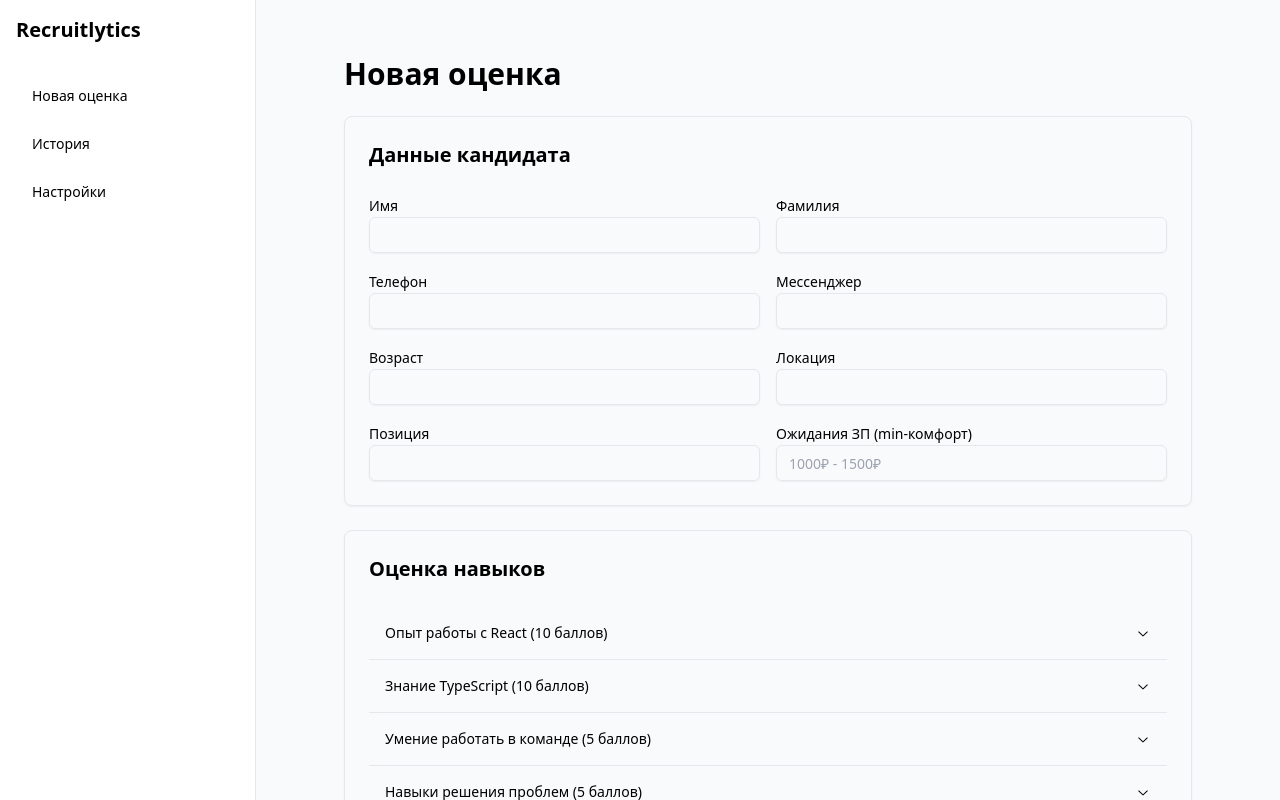
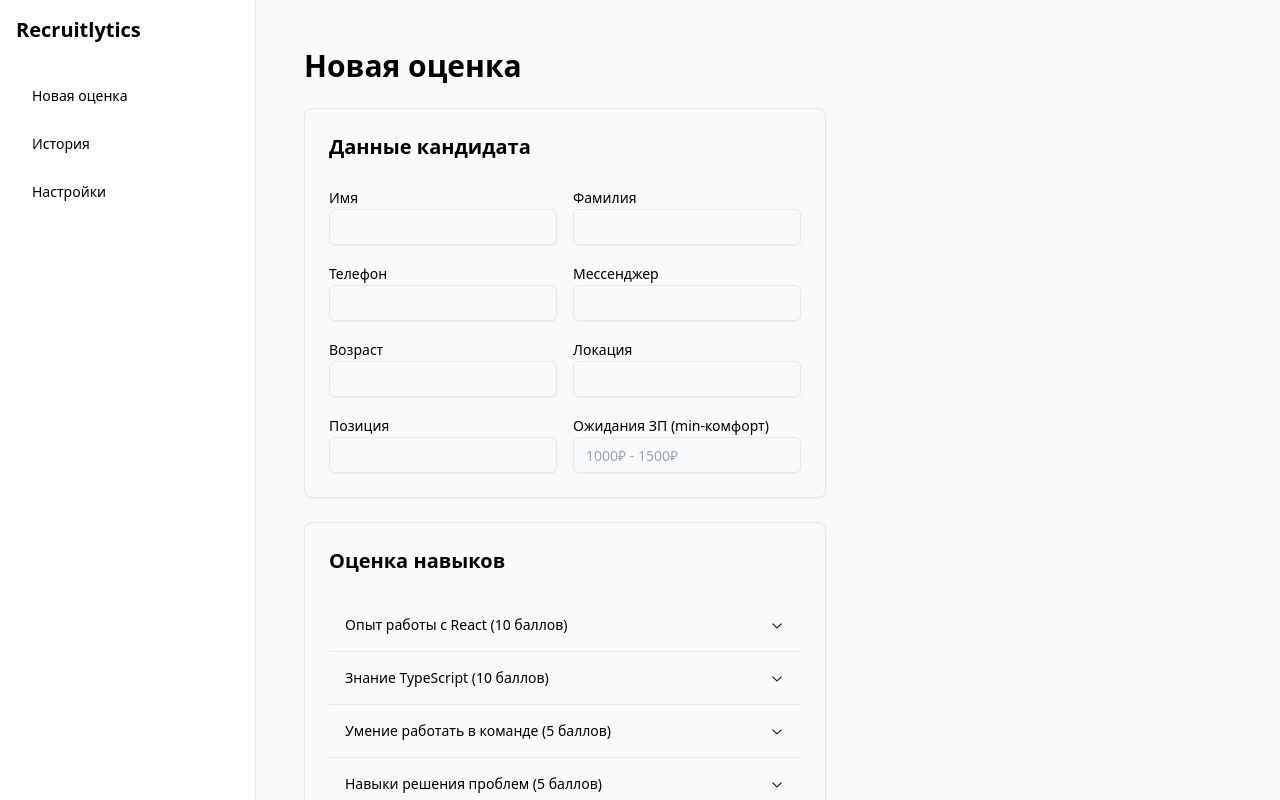
Before and after one commit to haaum666/Recruitlytics, a React (Vite) app: page / in a window 1280 px wide. Shown: the top 800 px of the page. Built offline with nearby package versions, Linux system fonts and the light colour scheme.

Commit message:
Update Layout.jsx

```diff
--- a/src/components/common/Layout.jsx
+++ b/src/components/common/Layout.jsx
@@ -5,7 +5,7 @@ function Layout({ children, onPageChange }) {
   return (
     <div className="flex min-h-screen bg-slate-50">
       <Sidebar onPageChange={onPageChange} />
-      <main className="flex-1 p-8">
+      <main className="p-6">
         {children}
       </main>
     </div>
```
